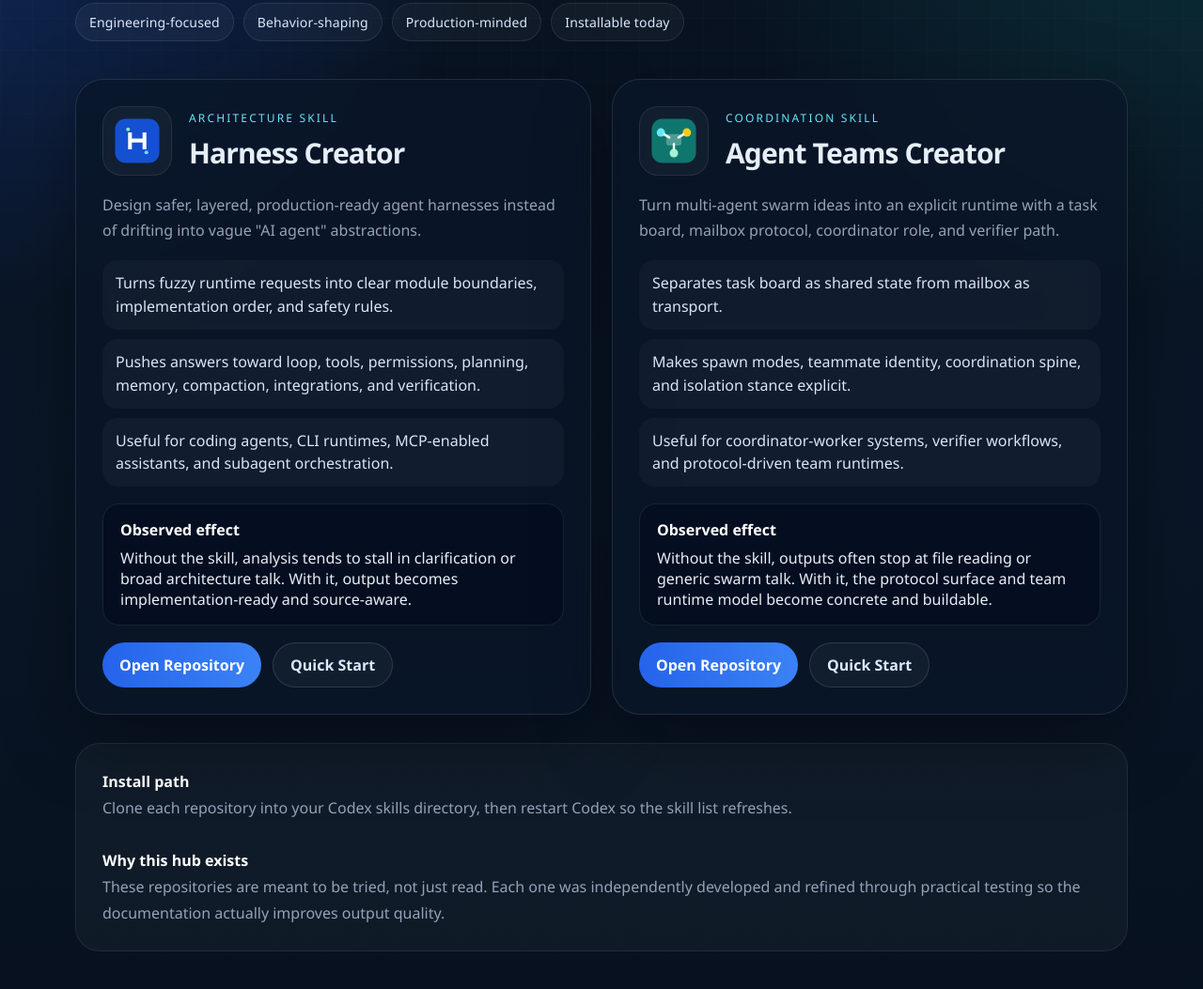
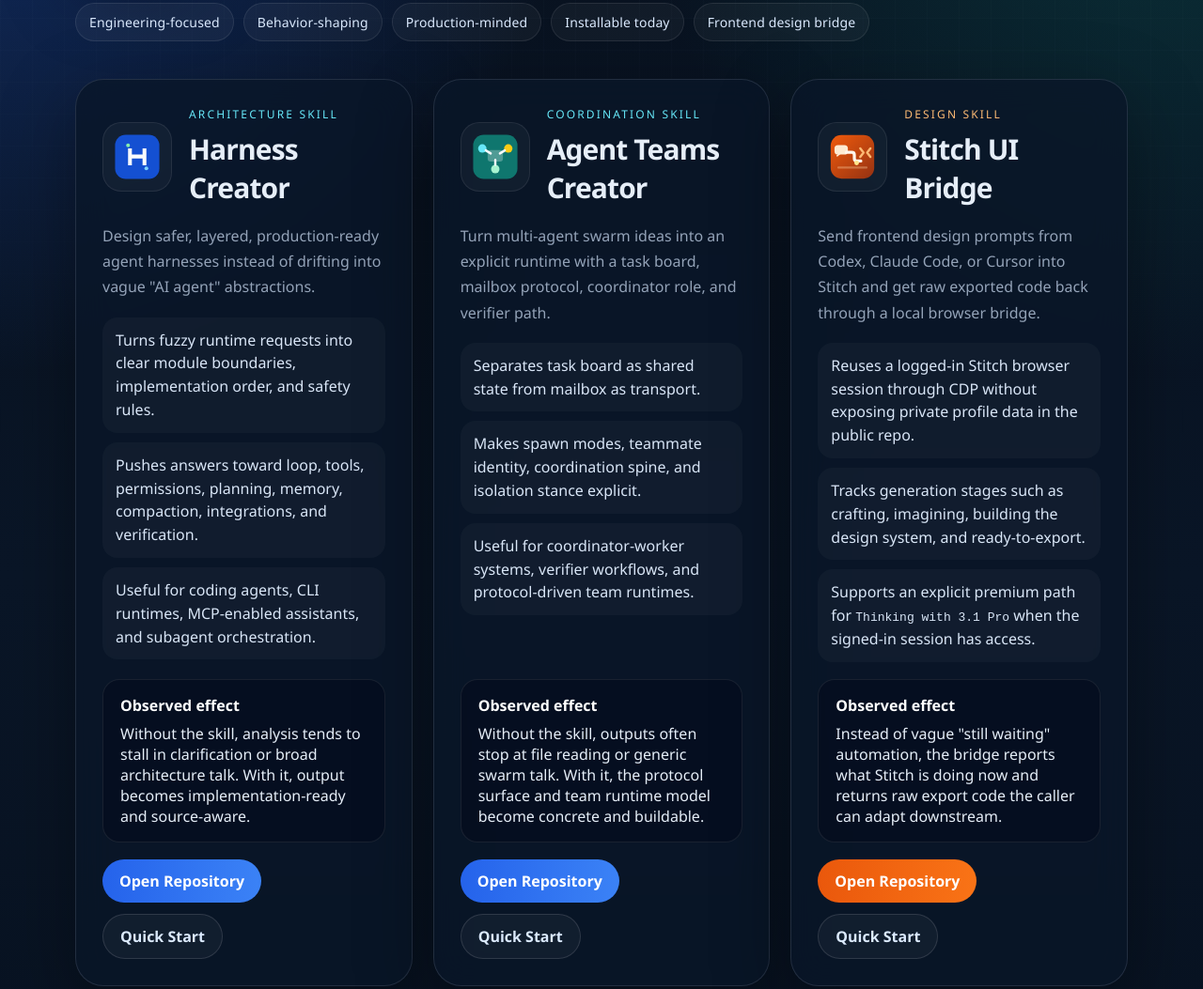
Before and after one commit to Arthurescc/codex-skills-hub, a plain HTML site: page index.html in a window 1280 px wide. Shown: the part 219-1272 px from the top of the page at 94% size. Drawn offline with Linux system fonts and the light colour scheme.

Commit message:
feat: add stitch ui bridge

```diff
--- a/index.html
+++ b/index.html
@@ -13,6 +13,7 @@
       --muted: #94a3b8;
       --blue: #2563eb;
       --teal: #0f766e;
+      --orange: #ea580c;
       --cyan: #67e8f9;
       --gold: #facc15;
       --mint: #a7f3d0;
@@ -103,7 +104,7 @@
 
     .cards {
       display: grid;
-      grid-template-columns: repeat(2, minmax(0, 1fr));
+      grid-template-columns: repeat(3, minmax(0, 1fr));
       gap: 22px;
       margin-bottom: 30px;
     }
@@ -244,6 +245,12 @@
         grid-template-columns: 1fr;
       }
     }
+
+    @media (max-width: 1180px) {
+      .cards {
+        grid-template-columns: 1fr;
+      }
+    }
   </style>
 </head>
 <body>
@@ -264,6 +271,7 @@
       <div class="pill">Behavior-shaping</div>
       <div class="pill">Production-minded</div>
       <div class="pill">Installable today</div>
+      <div class="pill">Frontend design bridge</div>
     </div>
 
     <section class="cards">
@@ -318,6 +326,32 @@
           <a class="btn secondary" href="https://github.com/Arthurescc/agent-teams-creator#quick-start">Quick Start</a>
         </div>
       </article>
+
+      <article class="card">
+        <div class="card-head">
+          <img src="assets/stitch-icon.svg" alt="Stitch UI Bridge icon" />
+          <div>
+            <p class="eyebrow" style="color: #fdba74;">Design Skill</p>
+            <h2>Stitch UI Bridge</h2>
+          </div>
+        </div>
+        <p class="desc">
+          Send frontend design prompts from Codex, Claude Code, or Cursor into Stitch and get raw exported code back through a local browser bridge.
+        </p>
+        <ul class="list">
+          <li>Reuses a logged-in Stitch browser session through CDP without exposing private profile data in the public repo.</li>
+          <li>Tracks generation stages such as crafting, imagining, building the design system, and ready-to-export.</li>
+          <li>Supports an explicit premium path for <code>Thinking with 3.1 Pro</code> when the signed-in session has access.</li>
+        </ul>
+        <div class="compare">
+          <strong>Observed effect</strong>
+          Instead of vague "still waiting" automation, the bridge reports what Stitch is doing now and returns raw export code the caller can adapt downstream.
+        </div>
+        <div class="actions">
+          <a class="btn primary" style="background: linear-gradient(90deg, var(--orange), #f97316);" href="https://github.com/Arthurescc/stitch-ui-bridge">Open Repository</a>
+          <a class="btn secondary" href="https://github.com/Arthurescc/stitch-ui-bridge#quick-start">Quick Start</a>
+        </div>
+      </article>
     </section>
 
     <section class="footer">
```
Also changed, not shown: assets/stitch-icon.svg (added), 2 other files.
